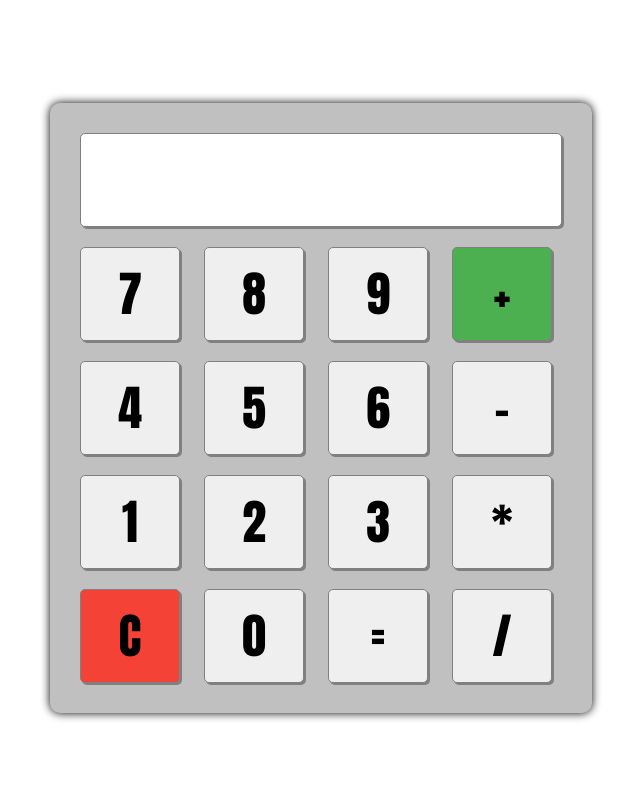
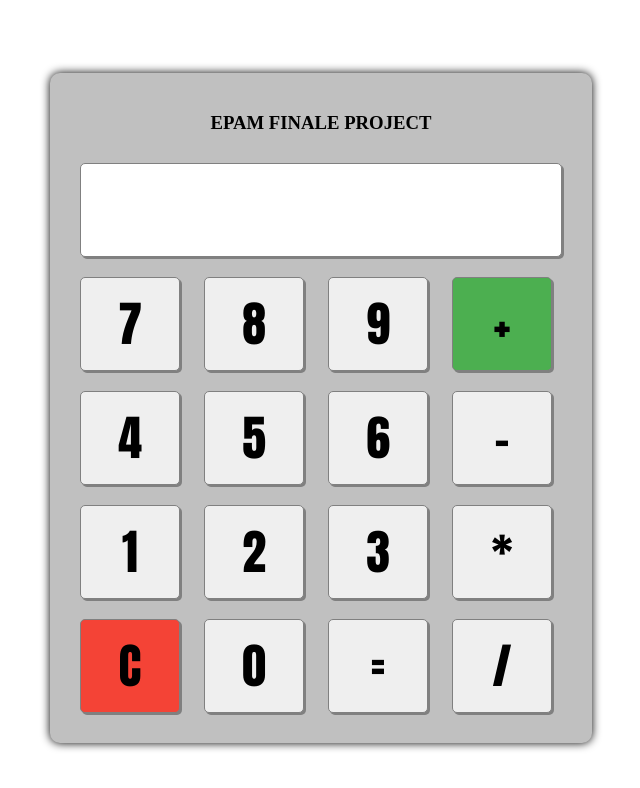
Before and after one commit to Reward2020/Project-of-Epam-CI-CD, a plain HTML site: page index.html in a window 1280 px wide. Shown: the whole page, without its empty margins (319-959 px from the left). Drawn offline with Linux system fonts and the light colour scheme.

Commit message:
add_text

```diff
--- a/index.html
+++ b/index.html
@@ -39,6 +39,7 @@
 <body>
     <div id="calculator">
         <div class="row">
+	 <h3 align="center">EPAM FINALE PROJECT</h3>
             <input id="display" type="text" />
         </div>
         <div class="row">
```
